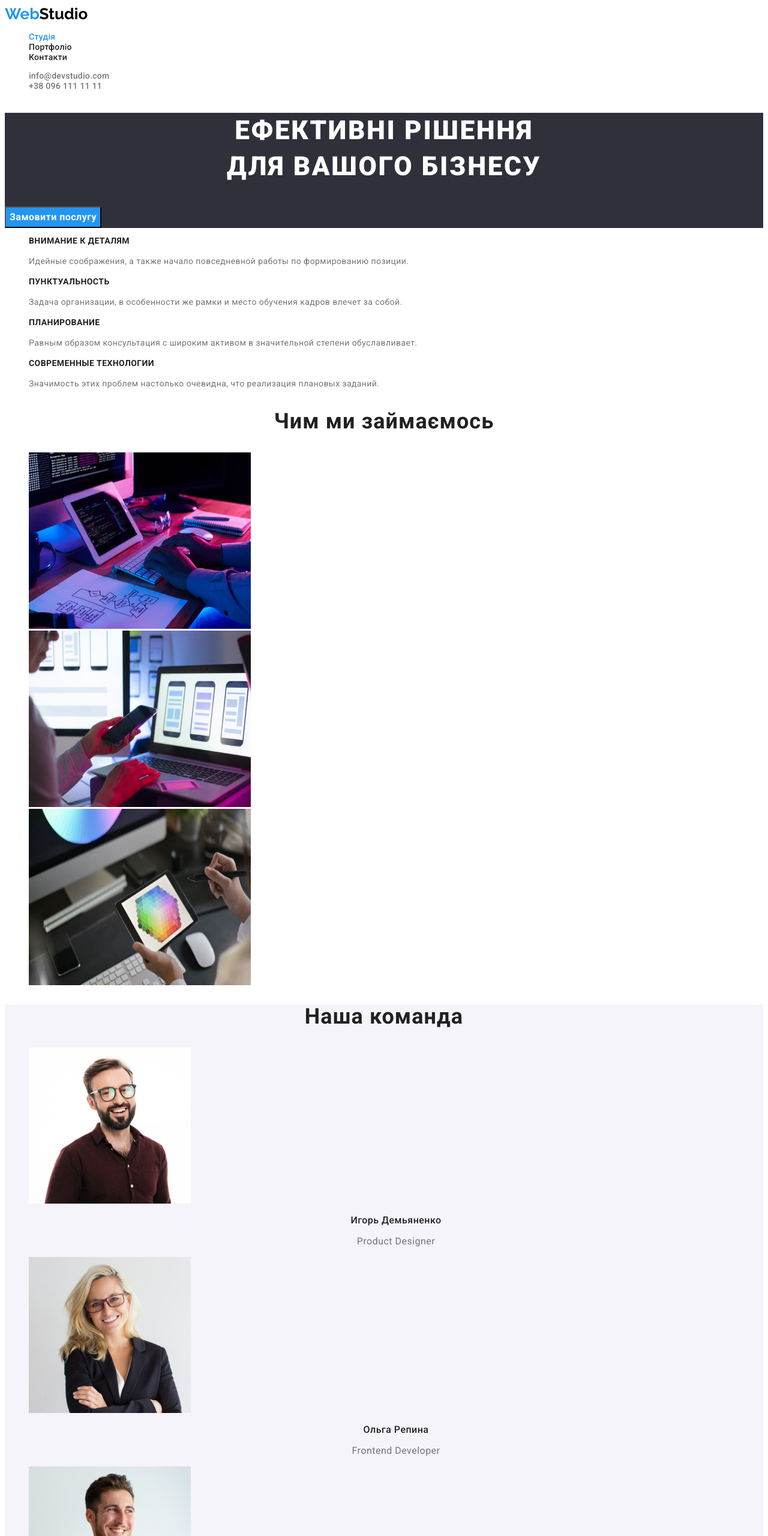
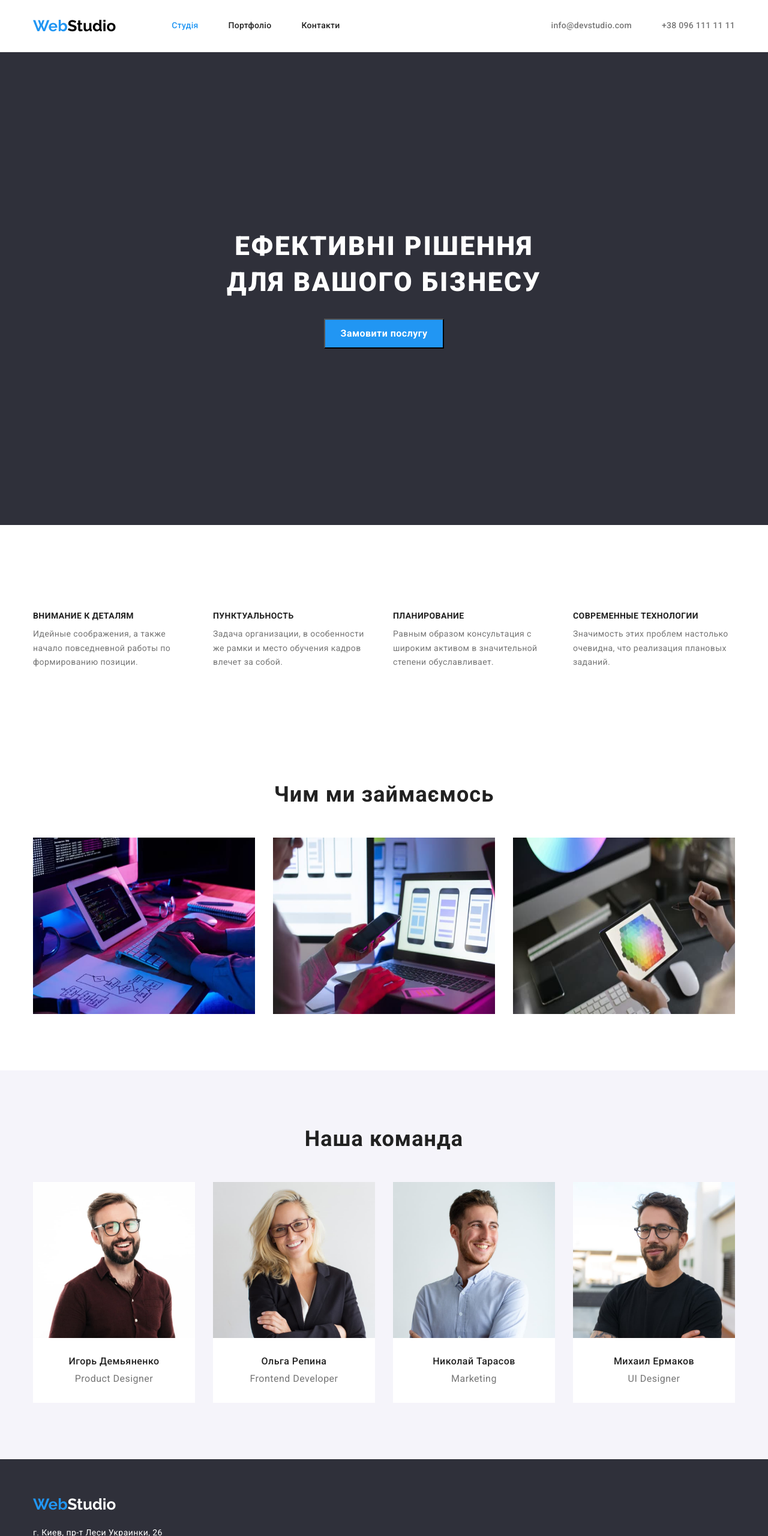
Before and after one commit to Viachuga/goit-markup-hw-03, a plain HTML site: page index.html in a window 1280 px wide. Shown: the top 2560 px of the page at 60% size. Drawn offline with nearby package versions, Linux system fonts and the light colour scheme.

Commit message:
add firs time hw#3

```diff
--- a/css/styles.css
+++ b/css/styles.css
@@ -18,28 +18,27 @@ body {
   color: var(--text-color);
   background-color: white;
 }
+.container {
+  width: 1200px;
+  margin: 0 auto;
+  padding-left: 15px;
+  padding-right: 15px;
+  /* outline: 1px solid red; */
+}
+
+img {
+  display: block;
+}
 
 .list {
   list-style: none;
 }
 
-.link {
-  text-decoration: none;
+.section {
+  padding-top: 94px;
+  padding-bottom: 94px;
 }
 
-.visually-hidden {
-  position: absolute;
-  width: 1px;
-  height: 1px;
-  margin: -1px;
-  border: 0;
-  padding: 0;
-
-  white-space: nowrap;
-  clip-path: inset(100%);
-  clip: rect(0 0 0 0);
-  overflow: hidden;
-}
 /* ----------------------------ХЕДЕР---------------------------- */
 /* ЛОГО */
 .logo-blue,
@@ -63,6 +62,52 @@ body {
 /* КІНЕЦЬ ЛОГО */
 
 .header {
+  border-bottom: 1px solid #ececec;
+}
+.header-all {
+  display: flex;
+  align-items: center;
+}
+
+.item-auth {
+  display: flex;
+  align-items: center;
+}
+
+.list-nav,
+.list-auth {
+  list-style: none;
+  display: flex;
+  padding-left: 0;
+}
+
+.list-auth {
+  margin-left: auto;
+}
+
+.item-auth + .item-auth {
+  margin-left: 50px;
+}
+
+.main-nav {
+  display: flex;
+  align-items: center;
+}
+
+.logo-link {
+  margin-right: 93px;
+}
+
+.item-nav + .item-nav {
+  margin-left: 50px;
+}
+
+.link {
+  text-decoration: none;
+  display: block;
+}
+
+.header {
   background-color: var(--white-color);
 }
 
@@ -74,6 +119,8 @@ body {
   font-size: 14px;
   line-height: 1.14;
   letter-spacing: 0.02em;
+  padding-top: 21px;
+  padding-bottom: 21px;
 }
 
 .current {
@@ -93,9 +140,33 @@ body {
 /* ----------------------------БАНЕР---------------------------- */
 .main-baner {
   background-color: var(--bg-hero);
+  align-items: center;
+  text-align: center;
+}
+
+.baner-container {
+  width: 1600px;
+  height: 600px;
+}
+
+.visually-hidden {
+  position: absolute;
+  width: 1px;
+  height: 1px;
+  margin: -1px;
+  border: 0;
+  padding: 0;
+
+  white-space: nowrap;
+  clip-path: inset(100%);
+  clip: rect(0 0 0 0);
+  overflow: hidden;
 }
 
 .baner-text {
+  margin-top: 0;
+  margin-bottom: 30px;
+  padding-top: 200px;
   font-weight: 900;
   font-size: 44px;
   line-height: 1.36;
@@ -106,6 +177,9 @@ body {
 }
 
 .button-baner {
+  margin-bottom: 200px;
+  width: 200px;
+  height: 50px;
   cursor: pointer;
   font-family: inherit;
   font-weight: 700;
@@ -138,7 +212,25 @@ body {
 /* ----------------------------КІНЕЦЬ БАНЕРА---------------------------- */
 
 /* ----------------------------ОСОБЛИВОСТІ---------------------------- */
+
+.list-specifics {
+  display: flex;
+  padding-left: 0;
+  margin-top: 50px;
+  margin-bottom: 0;
+}
+
+.item-specifics + .item-specifics {
+  margin-left: 30px;
+}
+
+.item-specifics {
+  min-width: 270px;
+}
+
 .specifics {
+  margin-bottom: 10px;
+  margin-top: 0;
   font-size: 14px;
   line-height: 1.14;
   letter-spacing: 0.03em;
@@ -147,12 +239,16 @@ body {
 }
 
 .specifics-text {
+  margin-top: 0;
+  margin-bottom: 0;
   line-height: 1.71;
   letter-spacing: 0.03em;
 }
+
 /* ----------------------------КІНЕЦЬ ОСОБЛИВОСТІ---------------------------- */
 
 /* ----------------------------ЧИМ ЗАЙМАЄМОСЬ---------------------------- */
+
 .works,
 .teem {
   font-size: 36px;
@@ -160,11 +256,27 @@ body {
   text-align: center;
   letter-spacing: 0.03em;
   color: var(--h-color);
+  margin-top: 0;
+  margin-bottom: 0;
+}
+
+.list-works {
+  display: flex;
+  padding-left: 0;
+  margin-top: 50px;
+  margin-bottom: 0;
+}
+
+.item-works + .item-works {
+  margin-left: 30px;
 }
 /* ----------------------------КІНЕЦЬ ЧИМ ЗАЙМАЄМОСЬ---------------------------- */
 
 /* ----------------------------КОМАНДА---------------------------- */
 .member {
+  padding-top: 30px;
+  margin-top: 0;
+  margin-bottom: 10px;
   font-weight: 500;
   font-size: 16px;
   line-height: 1.18;
@@ -173,7 +285,14 @@ body {
   color: var(--h-color);
 }
 
+.item-aboutus {
+  background-color: var(--white-color);
+}
+
 .position {
+  margin-top: 0;
+  margin-bottom: 0;
+  padding-bottom: 30px;
   font-size: 16px;
   line-height: 1.18;
   text-align: center;
@@ -183,6 +302,18 @@ body {
 .about-us {
   background-color: var(--button-color);
 }
+
+.aboutus-list {
+  display: flex;
+  align-items: center;
+  padding-left: 0;
+  margin-top: 50px;
+  margin-bottom: 0;
+}
+
+.item-aboutus + .item-aboutus {
+  margin-left: 30px;
+}
 /* ----------------------------КІНЕЦЬ КОМАНДИ---------------------------- */
 
 /* ----------------------------ФУТЕР---------------------------- */
@@ -191,6 +322,8 @@ body {
 }
 .address,
 .contacts {
+  padding: 0;
+  margin-bottom: 9px;
   font-weight: 400;
   font-size: 14px;
   line-height: 1.71;
@@ -201,10 +334,22 @@ body {
   color: rgba(255, 255, 255, 0.6);
 }
 
+.list-footer {
+  padding-left: 0;
+  margin: 0;
+  padding-bottom: 60px;
+}
+
+.logo {
+  margin-bottom: 20px;
+  padding-top: 60px;
+}
 /* ----------------------------КІНЕЦЬ ФУТЕРА---------------------------- */
 
 /* ----------------------------ДРУГА СТОРІНКА---------------------------- */
+
 .btn {
+  padding: 6px 22px;
   cursor: pointer;
   font-family: inherit;
   font-weight: 500;
@@ -214,7 +359,13 @@ body {
   letter-spacing: 0.03em;
   background-color: var(--button-color);
   color: var(--h-color);
+  border: none;
 }
+
+.top-filter + .top-filter {
+  margin-left: 8px;
+}
+
 .btn:hover,
 .btn:focus {
   background-color: var(--akcent-color);
@@ -222,6 +373,10 @@ body {
 }
 
 .example {
+  margin: 0;
+  padding-top: 20px;
+  margin-bottom: 4px;
+  padding-left: 24px;
   font-size: 18px;
   line-height: 2;
   letter-spacing: 0.06em;
@@ -229,7 +384,42 @@ body {
 }
 
 .direction {
+  margin: 0;
+  padding-bottom: 20px;
+  padding-left: 24px;
   font-size: 16px;
   line-height: 1.87;
   letter-spacing: 0.03em;
 }
+
+.filter-list {
+  display: flex;
+  align-items: center;
+  justify-content: center;
+  padding: 0;
+  margin-bottom: 50px;
+  margin-top: 0;
+}
+
+.filter-items {
+  display: flex;
+  flex-wrap: wrap;
+  padding: 0;
+  margin-top: 0;
+  margin-bottom: 0;
+}
+
+.filter-item {
+  outline: 1px solid #eeeeee;
+  flex-basis: calc(100% / 3 - 30px);
+  margin-bottom: 30px;
+  margin-right: 30px;
+}
+
+.filter-item:nth-child(3n + 3) {
+  margin-right: 0;
+}
+
+.filter-item:nth-child(n + 7) {
+  margin-bottom: 0;
+}
--- a/index.html
+++ b/index.html
@@ -11,130 +11,141 @@
       href="https://fonts.googleapis.com/css2?family=Raleway:wght@700&family=Roboto:wght@400;500;700;900&display=swap"
       rel="stylesheet"
     />
+    <link rel="stylesheet" href="https://cdnjs.cloudflare.com/ajax/libs/modern-normalize/1.1.0/modern-normalize.min.css" integrity="sha512-wpPYUAdjBVSE4KJnH1VR1HeZfpl1ub8YT/NKx4PuQ5NmX2tKuGu6U/JRp5y+Y8XG2tV+wKQpNHVUX03MfMFn9Q==" crossorigin="anonymous" referrerpolicy="no-referrer" />
     <link rel="stylesheet" href="./css/styles.css" />
   </head>
   <body>
     <!-- Верхня лінія -->
     <header class="header">
-      <nav>
-        <a href="./index.html" class="logo link"
+      <div class="container header-all">
+      <nav class="main-nav">
+        <a href="./index.html" class="logo-link link"
           ><span class="logo-blue">Web</span><span class="logo-black">Studio</span></a
         >
-        <ul class="list">
-          <li><a href="#" class="nav-text current link">Студія</a></li>
-          <li><a href="portfolio.html" class="nav-text link">Портфоліо</a></li>
-          <li><a href="#" class="nav-text link">Контакти</a></li>
+        <ul class="list-nav">
+          <li class="item-nav"><a href="#" class="nav-text current link">Студія</a></li>
+          <li class="item-nav"><a href="portfolio.html" class="nav-text link">Портфоліо</a></li>
+          <li class="item-nav"><a href="#" class="nav-text link">Контакти</a></li>
         </ul>
       </nav>
 
-      <ul class="list">
-        <li>
+      <ul class="list-auth">
+        <li class="item-auth">
           <a href="mailto:info@devstudio.com" class="nav-text nav-contact link"
-            >info@devstudio.com</a
-          >
+            >info@devstudio.com</a>
         </li>
-        <li><a href="tel:+380961111111" class="nav-text nav-contact link">+38 096 111 11 11</a></li>
+        <li class="item-auth"><a href="tel:+380961111111" class="nav-text nav-contact link">+38 096 111 11 11</a></li>
       </ul>
+    </div>
     </header>
 
     <!-- Шапка -->
     <main>
-      <section class="main-baner">
+      <section class="main-baner section">
+        <div class="container">
         <h1 class="baner-text">
           Ефективні рішення <br />
           для вашого бізнесу
         </h1>
         <button type="button" class="button-baner">Замовити послугу</button>
+      </div>
       </section>
 
       <!-- Особливості -->
-      <section>
+      <section class="section">
+      <div class="container">
         <h2 class="visually-hidden">Особливості</h2>
-        <ul class="list">
-          <li>
+        <ul class="list-specifics list">
+          <li class="item-specifics">
             <h3 class="specifics">Внимание к деталям</h3>
             <p class="specifics-text">
               Идейные соображения, а также начало повседневной работы по формированию позиции.
             </p>
           </li>
 
-          <li>
+          <li class="item-specifics">
             <h3 class="specifics">Пунктуальность</h3>
             <p class="specifics-text">
               Задача организации, в особенности же рамки и место обучения кадров влечет за собой.
             </p>
           </li>
 
-          <li>
+          <li class="item-specifics">
             <h3 class="specifics">Планирование</h3>
             <p class="specifics-text">
               Равным образом консультация с широким активом в значительной степени обуславливает.
             </p>
           </li>
 
-          <li>
+          <li class="item-specifics">
             <h3 class="specifics">Современные технологии</h3>
             <p class="specifics-text">
               Значимость этих проблем настолько очевидна, что реализация плановых заданий.
             </p>
           </li>
         </ul>
+      </div>
       </section>
 
       <!-- Чим ми займаємось -->
-      <section>
+      <section class="section">
+        <div class="container">
         <h2 class="works">Чим ми займаємось</h2>
-        <ul class="list">
-          <li>
+        <ul class="list-works list">
+          <li class="item-works">
             <img src="images/box1.jpg" width="370" height="294" alt="box1" />
           </li>
-          <li>
+          <li class="item-works">
             <img src="images/box2.jpg" width="370" height="294" alt="box2" />
           </li>
-          <li>
+          <li class="item-works">
             <img src="images/box3.jpg" width="370" height="294" alt="box3" />
           </li>
         </ul>
+      </div>
       </section>
 
       <!-- Наша команда -->
-      <section class="about-us">
+      <section class="about-us section">
+        <div class="container">
         <h2 class="teem">Наша команда</h2>
-        <ul class="list">
-          <li>
+        <ul class="aboutus-list list">
+          <li class="item-aboutus">
             <img src="images/img-3.jpg" alt="teamcard1" width="270" height="260" />
             <h3 class="member">Игорь Демьяненко</h3>
             <p class="position">Product Designer</p>
           </li>
 
-          <li>
+          <li class="item-aboutus">
             <img src="images/img-2.jpg" alt="teamcard2" width="270" height="260" />
             <h3 class="member">Ольга Репина</h3>
             <p class="position">Frontend Developer</p>
           </li>
 
-          <li>
+          <li class="item-aboutus">
             <img src="images/img-1.jpg" alt="teamcard3" width="270" height="260" />
             <h3 class="member">Николай Тарасов</h3>
             <p class="position">Marketing</p>
           </li>
 
-          <li>
+          <li class="item-aboutus">
             <img src="images/img.jpg" alt="teamcard4" width="270" height="260" />
             <h3 class="member">Михаил Ермаков</h3>
             <p class="position">UI Designer</p>
           </li>
         </ul>
+      </div>
       </section>
     </main>
 
     <!-- Підвал -->
     <footer class="footer">
+      <div class="container">
       <a href="./index.html" class="logo link"
         ><span class="logo-blue">Web</span><span class="logo-white">Studio</span></a
       >
       <address>
-        <ul class="list">
+        <ul class="list-footer list">
           <li>
             <a
               class="address nav-text link"
@@ -150,6 +161,7 @@
           <li><a class="contacts nav-text link" href="tel:+380991111111">+38 099 111 11 11</a></li>
         </ul>
       </address>
+    </div>
     </footer>
   </body>
 </html>
```
Also changed, not shown: portfolio.html (+36 -30 lines).
